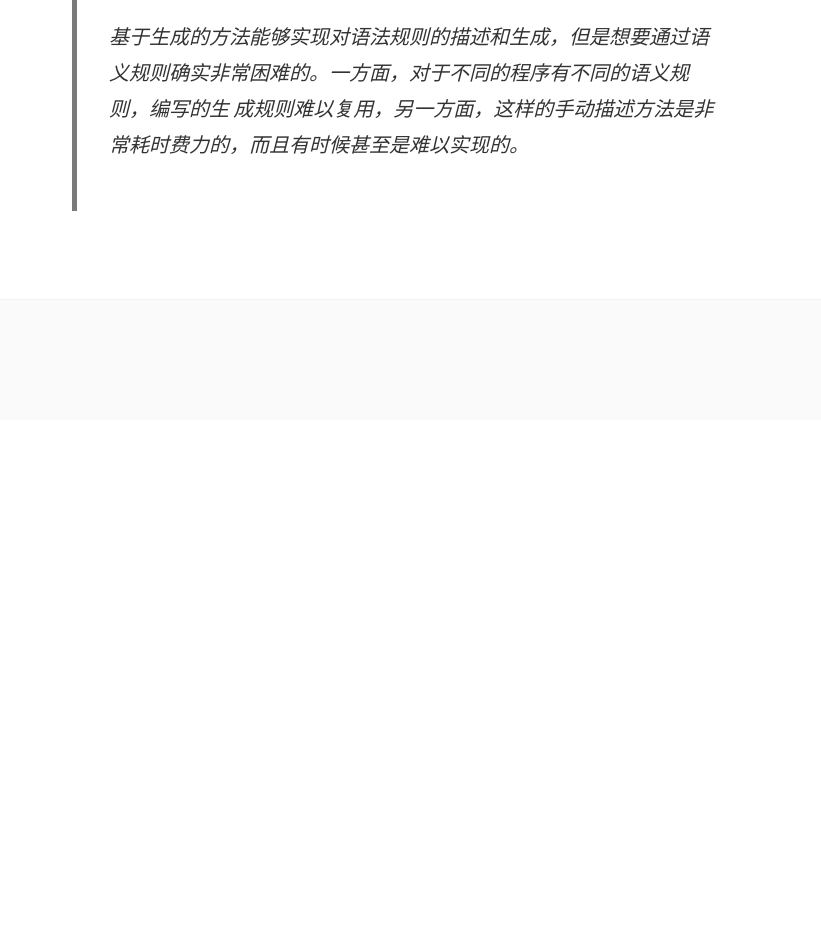
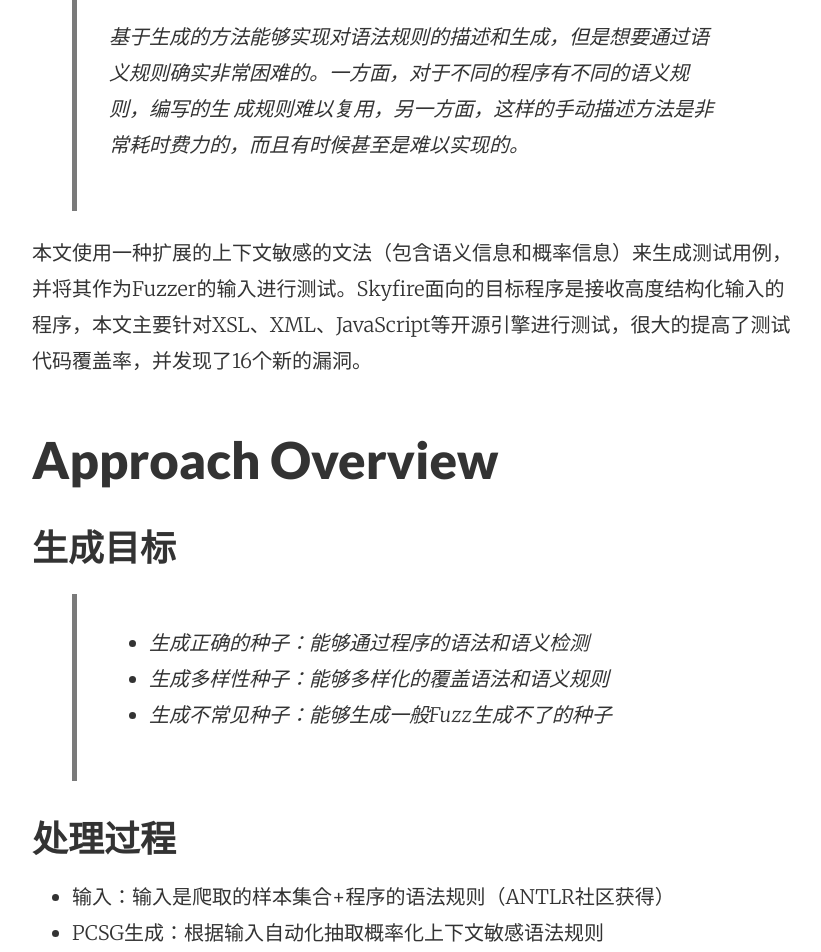
Before and after one commit to taolunban/taolunban.github.io, a Jekyll site: the page built from _posts/2017-06-21-Skyfire: Data-Driven Seed Generation for Fuzzing.md, in a window 1280 px wide and 1400 px high, scrolled down 2500 px. Shown: the top 952 px of the window, without its empty margins (224-1045 px from the left). Built offline with Jekyll 4.4.1, drawn with Linux system fonts in a browser that asks for light colours; before the commit the page ends 2920 px from its top, so only the background shows below that; some of the changed text lies outside the part shown.

Commit message:
Update 2017-06-21-Skyfire: Data-Driven Seed Generation for Fuzzing.md

```diff
--- a/_posts/2017-06-21-Skyfire: Data-Driven Seed Generation for Fuzzing.md
+++ b/_posts/2017-06-21-Skyfire: Data-Driven Seed Generation for Fuzzing.md
@@ -34,3 +34,78 @@ Fuzzing是一种自动化的随机测试技术，其通过变异或者生成的
 !["结构化输入的程序处理流程"](../assets/Skyfire-image1.png)
 > 基于生成的方法能够实现对语法规则的描述和生成，但是想要通过语义规则确实非常困难的。一方面，对于不同的程序有不同的语义规则，编写的生
 成规则难以复用，另一方面，这样的手动描述方法是非常耗时费力的，而且有时候甚至是难以实现的。<br />
+
+本文使用一种扩展的上下文敏感的文法（包含语义信息和概率信息）来生成测试用例，并将其作为Fuzzer的输入进行测试。Skyfire面向的目标程序是接收高度结构化输入的程序，本文主要针对XSL、XML、JavaScript等开源引擎进行测试，很大的提高了测试代码覆盖率，并发现了16个新的漏洞。
+
+## Approach Overview
+### 生成目标
+>* 生成正确的种子：能够通过程序的语法和语义检测
+>* 生成多样性种子：能够多样化的覆盖语法和语义规则
+>* 生成不常见种子：能够生成一般Fuzz生成不了的种子
+
+### 处理过程
+* 输入：输入是爬取的样本集合+程序的语法规则（ANTLR社区获得）
+* PCSG生成：根据输入自动化抽取概率化上下文敏感语法规则
+* 种子生成：根据抽取的规则采用左推导方法进行种子生成
+* 种子选取：采用覆盖率作为衡量标准进行样本去重选取
+* 种子变异：利用随机替换原则将同种类型的叶子节点进行变异
+
+<br />
+!["Skyfire-overview"](../assets/Skyfire-overview.png)
+
+## PCSG学习
+
+	Definition 1：CSG（context-sensitive grammar)是一个四元组Gcs = (N, Σ, R, s),
+	- N is a finite set of non-terminal symbols,
+	- Σ is a finite set of terminal symbols,
+	- R is a finite set of context-aware production rules of the form [c]α → β1β2...βn, α ∈ N, n ≥ 1, and βi (N∪Σ) for i=1...n,
+	  where c is the context in the form of ：
+	  <type of α’s great-grandparent, type of α’s grandparent, type of α’s parent, value of α’s first sibling or type of α’s first sibling if the value is null  >
+	- and s ∈ N is a distinguished start symbol
+Example:
+attribute→version=“1.0”, c=[null, document, prolog, <?xml]
+
+
+### PCSG学习
+* 自动从样本解析出AST
+* 计算每种parent-children对在不同contexts下的次数
+* 计算在一种context下的每种产生式规则的概率 <br />
+	q([c]α → β1β2...βn) = count([c]α → β1β2...βn)/count(α) <br />
+
+![Production Rules Example](../assets/Skyfire-PCSG-image3.png)
+
+
+
+## Seed Generation
+### 种子生成
+####1. 利用左推导方法生成种子输入
+迭代的进行下面操作，直至t中没有非终结符
+>1. 从t中获取最左边的非终结符l和上下文信息c
+>2. 从Rl中随机选取产生式规则r，
+>3. 在t中对l进行r推导替换
+
+####2. 推导过程的启发式应用
+* 优先选取低概率的推导规则
+* 限制同一个推导规则的使用次数，优先低频率应用的规则
+* 优先低复杂度的推导规则
+* 限制所有规则的应用次数
+
+####3. 种子生成的算法
+![Seed Generation](../assets/Skyfire-SeedGeneration-image4.png)
+
+### 种子选取
+对于开源程序使用gcov，对于闭源程序使用PIN进行覆盖率统计，并根据覆盖率进行种子去冗余筛选。
+
+### 种子变异
+SkyFire会对生成的种子进行Big-Step变异。这种Big-step的变异可以产生一般Fuzzer的small-step变异难以生成的种子。
+
+* 从AST中选取叶子节点，并利用同种类型的叶子节点对其进行随机替换
+* 只用右边是终结符的推导规则
+
+## 实验
+* 实验利用爬取的种子文件对libxslt、libxml2、Sabotron进行测试，测试能够有效发现漏洞，并且漏洞持续发现能力比直接用爬取的种子文件进行测试效果更好。
+* 此外，测试的覆盖率等得到明显的效果。目前该方法对JavaScript语言的测试效果不是特别理想，需要进一步的改进。
+
+## 总结
+* 本文实现的数据驱动的种子生成方法利用文法和样本自动抽取语义信息，并利用语义信息和语法规则进行种子生成，能够保证生成种子文件通过语法解析和语义检查，能够执行到目标程序的更深的路径，从而更有效的发现深层次的漏洞。<br />
+* Skyfire目前对于XML、XSL语言的应用效果很好，能够保证漏洞发现能力和覆盖率，但是对于JS这种较为复杂的语言应用不够理想。
```
